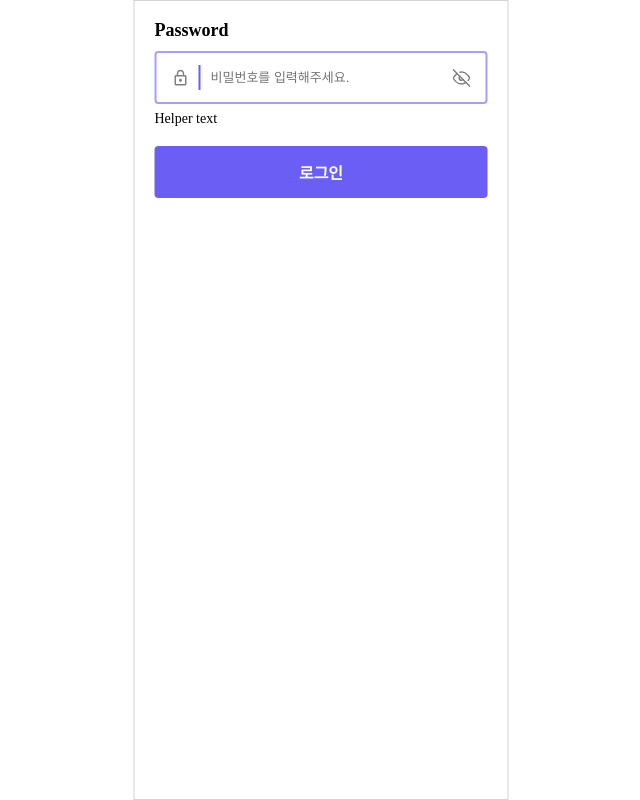
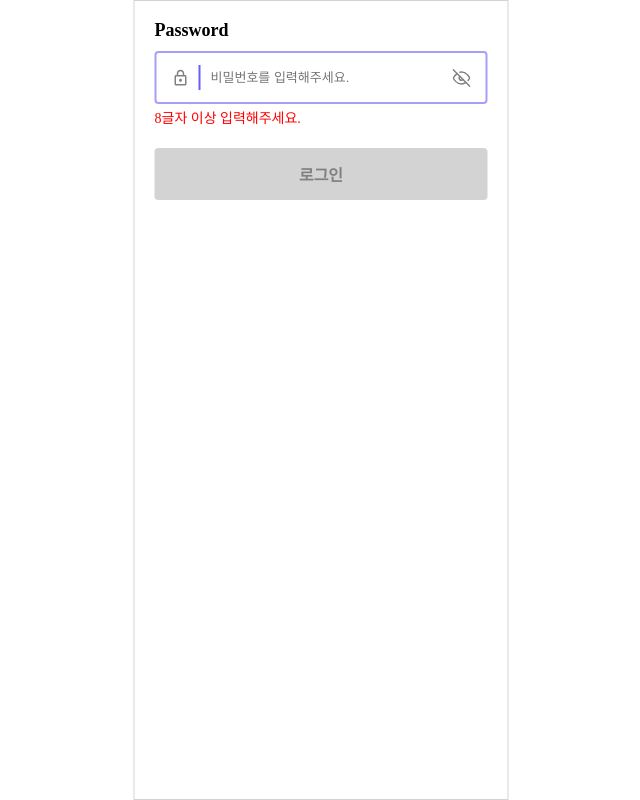
Before and after one commit to LikeLion-Kwangwoon-Univ/until_flower, a React (Vite) app in the folder donggyun/: page / in a window 1280 px wide. Shown: the whole page, without its empty margins (319-959 px from the left). Built offline with nearby package versions, Linux system fonts and the light colour scheme.

Commit message:
FEAT : 비밀번호 8자리 미만 시, 버튼 비활성화

```diff
--- a/donggyun/src/components/Input/index.jsx
+++ b/donggyun/src/components/Input/index.jsx
@@ -1,15 +1,23 @@
 import { MdOutlineLock } from 'react-icons/md';
 import { FiEyeOff } from 'react-icons/fi';
 import './style.css';
-import { useState } from 'react';
+import { useEffect, useState } from 'react';
 
 const Input = () => {
   const [password, setPassword] = useState('');
+  const [isDisabled, setIsDisabled] = useState(true);
+
   const handleChange = (e) => setPassword(e.target.value);
+
   const handleSubmit = (e) => {
     e.preventDefault();
     console.log(password);
   };
+
+  useEffect(() => {
+    if (password.length >= 8) setIsDisabled(false);
+    else setIsDisabled(true);
+  }, [password]);
 
   return (
     <form className="input-form" onSubmit={handleSubmit}>
@@ -29,10 +37,13 @@ const Input = () => {
           />
           <FiEyeOff size={18} color="grey" />
         </div>
-        <p className="input-password__helpler">Helper text</p>
+
+        <p className="input-password__helpler">{isDisabled && '8글자 이상 입력해주세요.'}</p>
       </div>
 
-      <button className="input-button">로그인</button>
+      <button className="input-button" disabled={isDisabled}>
+        로그인
+      </button>
     </form>
   );
 };
--- a/donggyun/src/components/Input/style.css
+++ b/donggyun/src/components/Input/style.css
@@ -39,7 +39,9 @@
 }
 
 .input-password__helpler {
+  height: 16px;
   font-size: 14px;
+  color: red;
 }
 
 .input-button {
@@ -51,3 +53,13 @@
   font-size: 16px;
   font-weight: bold;
 }
+
+.input-button:disabled {
+  background-color: lightgrey;
+  color: grey;
+}
+
+.input-button:disabled ~ .input-password {
+  border: 2px solid red;
+  color: grey;
+}
```
